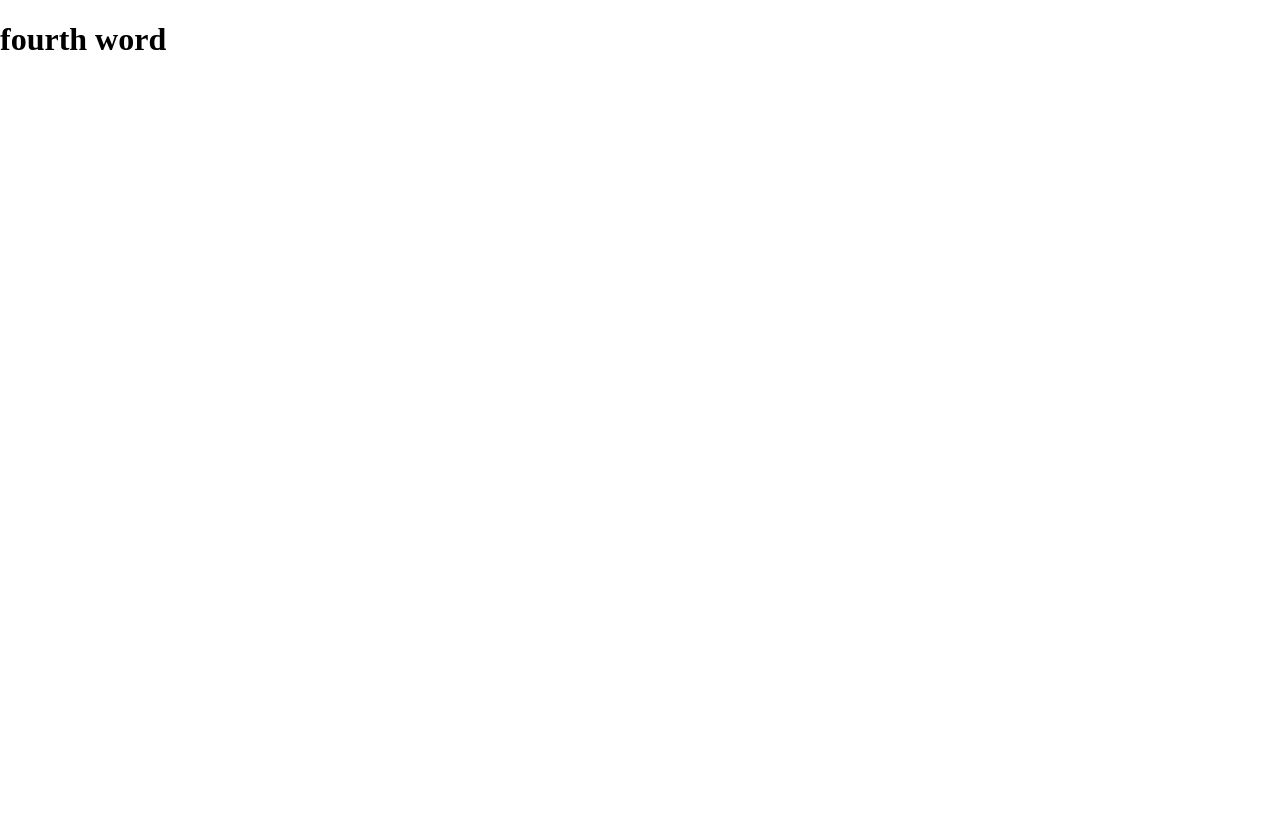
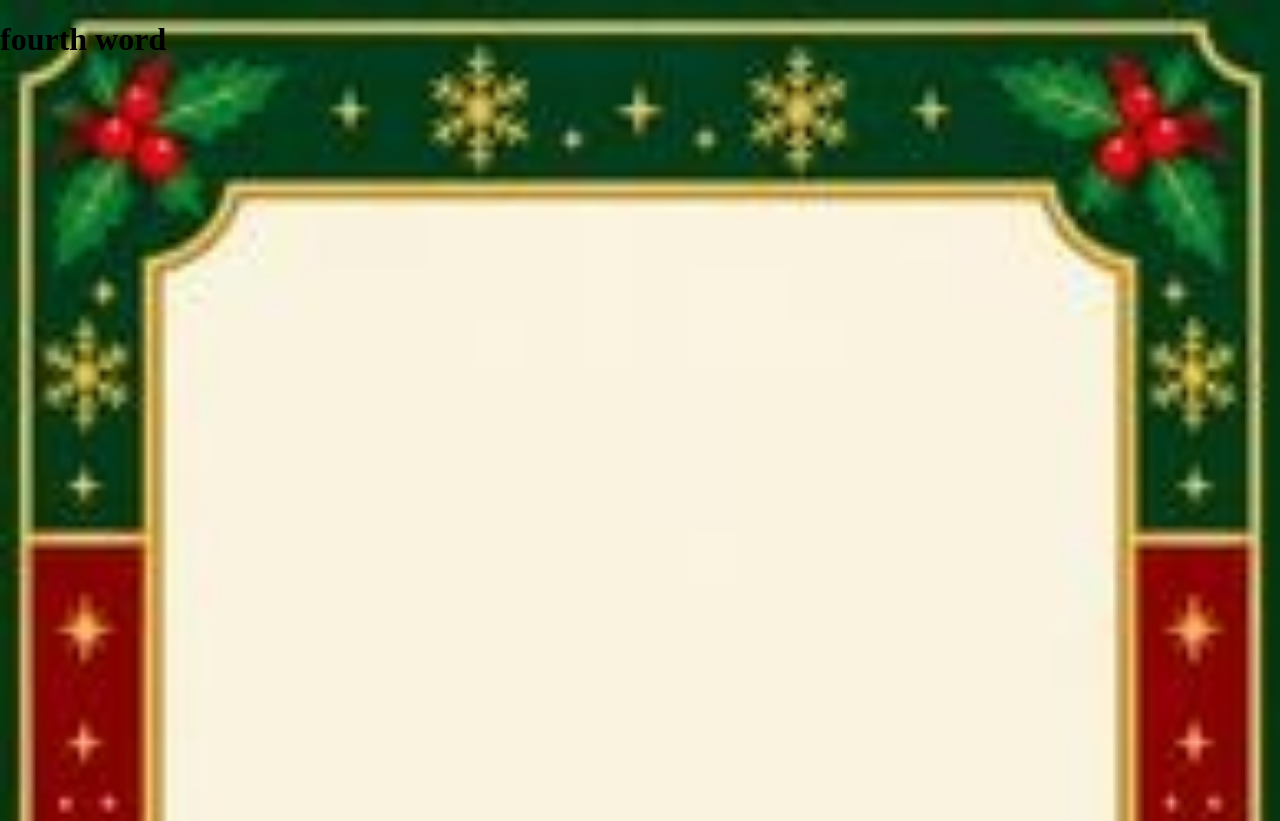
Before and after one commit to carine-Riad/Gr_code, a plain HTML site: page index.html in a window 1280 px wide. Drawn offline with Linux system fonts and the light colour scheme.

Commit message:
Add background image

```diff
--- a/index.html
+++ b/index.html
@@ -7,7 +7,7 @@
           body {
               min-height: 100vh;
               margin: 0;
-              background: url("shared image (1).jpg") center / cover no-repeat fixed;
+              background: url("background.jpg") center / cover no-repeat fixed;
           }
       </style>
   </head>
```
Also changed, not shown: background.jpg (added).
